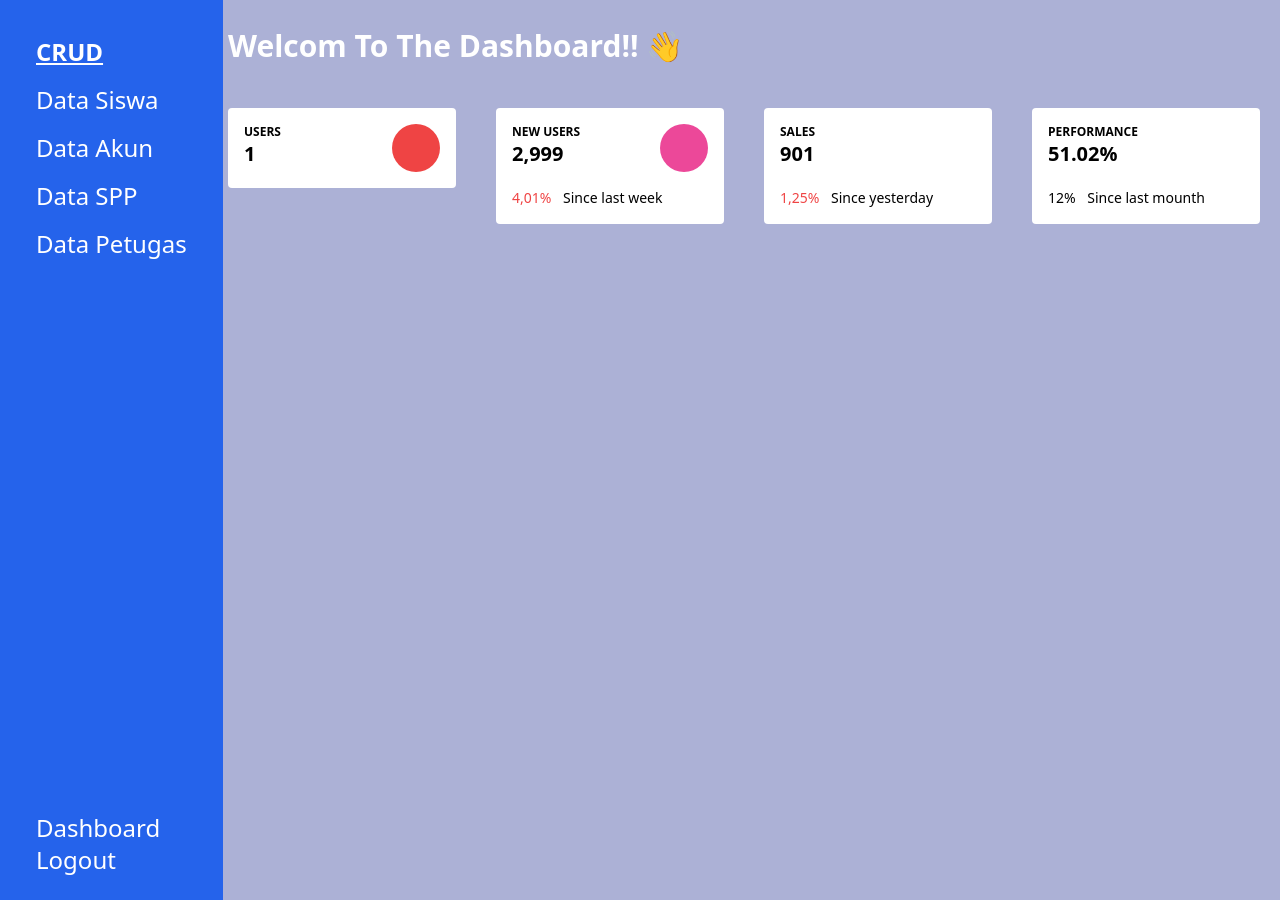
After one commit to DefinetlyNotRay/PROJECT-SPP, a PHP site: page /pages/CRUD/index.php in a window 1280 px wide. The commit adds this page. Run offline with PHP 8.4, Linux system fonts and the light colour scheme; the visitor is signed in with stand-in values (Sample User, id 1); style sheets or scripts are compiled from the project's sources.

Commit message:
finish on computer

```diff
--- a/login/verify_account.php
+++ b/login/verify_account.php
@@ -15,11 +15,11 @@ if ($row = $result->fetch_assoc()) {
     $_SESSION['status'] = "login";
 
     if ($row['level'] == 'admin') {
-        header("location:../pages/main/index.php");
+        header("location:../pages/dashboard/index.php");
     } else if ($row['level'] == 'petugas') {
-        header("location:../pages/main/petugas.php");
+        header("location:../pages/dashboard/petugas.php");
     } else if($row['level'] == 'siswa'){
-        header("location:../pages/main/siswa.php");
+        header("location:../pages/dashboard/siswa.php");
     }
 } else {
     // If no match is found, redirect back to index.php with a message
--- /dev/null
+++ b/pages/CRUD/index.php
@@ -0,0 +1,125 @@
+<?php
+	session_start();
+	if($_SESSION['status']!="login"){
+		header("location:../index.php?msg=not_logged");
+	}
+?>
+<!DOCTYPE html>
+<html lang="en">
+  <head>
+    <meta charset="UTF-8" />
+    <meta name="viewport" content="width=device-width, initial-scale=1.0" />
+    <title>Login</title>
+    <link href="../../dist/output.css" rel="stylesheet" />
+  </head>
+
+  <body class="min-h-screen bg-blue-light">
+
+    <nav class="fixed min-h-screen">
+      <div>
+
+      </div>
+      <div class="min-h-screen px-4 py-5 bg-blue-600 py-auto w-fit">
+        <ul class="flex flex-col h-screen gap-4 py-4 text-white text-m">
+        <li><a class="px-5 text-2xl font-bold underline" href="../CRUD/index.php"><span class="sr-only">(current)</span>CRUD</a></li>
+
+          <li><a class="px-5 text-2xl hover:underline" href="dashboard/index.php">Data Siswa</a></li>
+          <li><a class="px-5 text-2xl hover:underline" href="">Data Akun</a></li>
+          <li><a class="px-5 text-2xl hover:underline" href="">Data SPP</a></li>
+          <li><a class="px-5 text-2xl hover:underline" href="">Data Petugas</a></li>
+          <div class="fixed bottom-6 ">
+              <li><a class="px-5 text-2xl hover:underline" href="../dashboard/index.php">Dashboard</a></li>
+              <li><a class="px-5 text-2xl hover:underline" href="../../login/logout.php">Logout</a></li>
+          </div>
+
+        </ul>
+      </div>
+    </nav>
+    <div class="pl-5 py-7 ml-52">
+        <p class="text-3xl font-bold text-white">Welcom To The Dashboard!! 👋</p>
+    </div>
+    <div class="flex flex-wrap ml-52 ">
+    <div class="w-full px-5 mt-4 mb-4 lg:w-6/12 xl:w-3/12">
+    <div class="relative flex flex-col min-w-0 mb-3 break-words bg-white rounded shadow-lg xl:mb-0">
+        <div class="flex-auto p-4">
+        <div class="flex flex-wrap">
+            <div class="relative flex-1 flex-grow w-full max-w-full pr-4">
+            <h5 class="text-xs font-bold uppercase text-blueGray-400">Users</h5>
+            <span class="text-xl font-semibold text-blueGray-700">1</span>
+            </div>
+            <div class="relative flex-initial w-auto pl-4">
+            <div class="inline-flex items-center justify-center w-12 h-12 p-3 text-center text-white bg-red-500 rounded-full shadow-lg">
+                <i class="fas fa-chart-bar"></i>
+            </div>
+            </div>
+        </div>
+
+        </div>
+    </div>
+    </div>
+
+    <div class="w-full px-5 mt-4 lg:w-6/12 xl:w-3/12">
+    <div class="relative flex flex-col min-w-0 mb-4 break-words bg-white rounded shadow-lg xl:mb-0">
+        <div class="flex-auto p-4">
+        <div class="flex flex-wrap">
+            <div class="relative flex-1 flex-grow w-full max-w-full pr-4">
+            <h5 class="text-xs font-bold uppercase text-blueGray-400">New users</h5>
+            <span class="text-xl font-semibold text-blueGray-700">2,999</span>
+            </div>
+            <div class="relative flex-initial w-auto pl-4">
+            <div class="inline-flex items-center justify-center w-12 h-12 p-3 text-center text-white bg-pink-500 rounded-full shadow-lg">
+                <i class="fas fa-chart-pie"></i>
+            </div>
+            </div>
+        </div>
+        <p class="mt-4 text-sm text-blueGray-400">
+            <span class="mr-2 text-red-500"><i class="fas fa-arrow-down"></i> 4,01%</span>
+            <span class="whitespace-nowrap"> Since last week </span></p>
+        </div>
+    </div>
+    </div>
+
+    <div class="w-full px-5 mt-4 lg:w-6/12 xl:w-3/12">
+    <div class="relative flex flex-col min-w-0 mb-6 break-words bg-white rounded shadow-lg xl:mb-0">
+        <div class="flex-auto p-4">
+        <div class="flex flex-wrap">
+            <div class="relative flex-1 flex-grow w-full max-w-full pr-4">
+            <h5 class="text-xs font-bold uppercase text-blueGray-400">Sales</h5>
+            <span class="text-xl font-semibold text-blueGray-700">901</span>
+            </div>
+            <div class="relative flex-initial w-auto pl-4">
+            <div class="inline-flex items-center justify-center w-12 h-12 p-3 text-center text-white rounded-full shadow-lg bg-lightBlue-500">
+                <i class="fas fa-users"></i>
+            </div>
+            </div>
+        </div>
+        <p class="mt-4 text-sm text-blueGray-400">
+            <span class="mr-2 text-red-500"><i class="fas fa-arrow-down"></i> 1,25% </span>
+            <span class="whitespace-nowrap"> Since yesterday </span></p>
+        </div>
+    </div>
+    </div>
+
+    <div class="w-full px-5 mt-4 lg:w-6/12 xl:w-3/12">
+    <div class="relative flex flex-col min-w-0 mb-6 break-words bg-white rounded shadow-lg xl:mb-0">
+        <div class="flex-auto p-4">
+        <div class="flex flex-wrap">
+            <div class="relative flex-1 flex-grow w-full max-w-full pr-4">
+            <h5 class="text-xs font-bold uppercase text-blueGray-400">Performance</h5>
+            <span class="text-xl font-semibold text-blueGray-700">51.02% </span>
+            </div>
+            <div class="relative flex-initial w-auto pl-4">
+            <div class="inline-flex items-center justify-center w-12 h-12 p-3 text-center text-white rounded-full shadow-lg bg-emerald-500">
+                <i class="fas fa-percent"></i>
+            </div>
+            </div>
+        </div>
+        <p class="mt-4 text-sm text-blueGray-400">
+            <span class="mr-2 text-emerald-500"><i class="fas fa-arrow-up"></i> 12% </span>
+            <span class="whitespace-nowrap"> Since last mounth </span></p>
+        </div>
+    </div>
+    </div>
+</div>
+  </body>
+</html>
```
Also changed, not shown: login/logout.php (added, +9 -0 lines), pages/dashboard/index.php (added, +41 -0 lines), pages/dashboard/siswa.php (added, +35 -0 lines), pages/index.php (+5 -5 lines), pages/main/index.php (deleted, +0 -20 lines), pages/main/siswa.php (deleted, +0 -45 lines).
